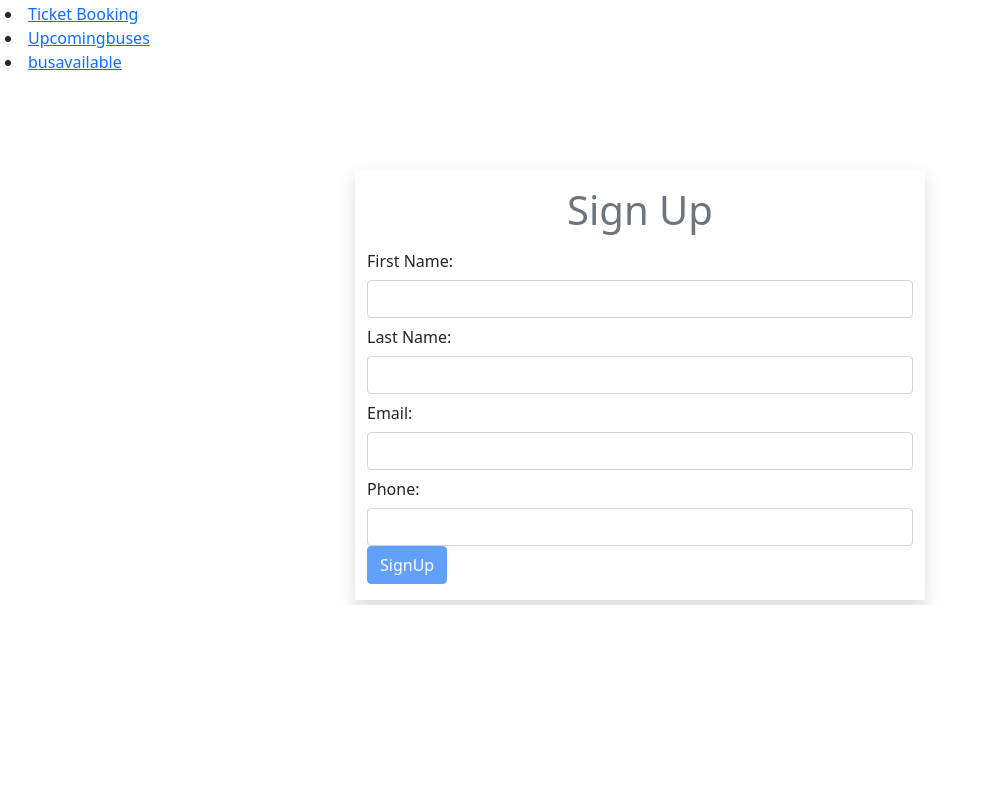
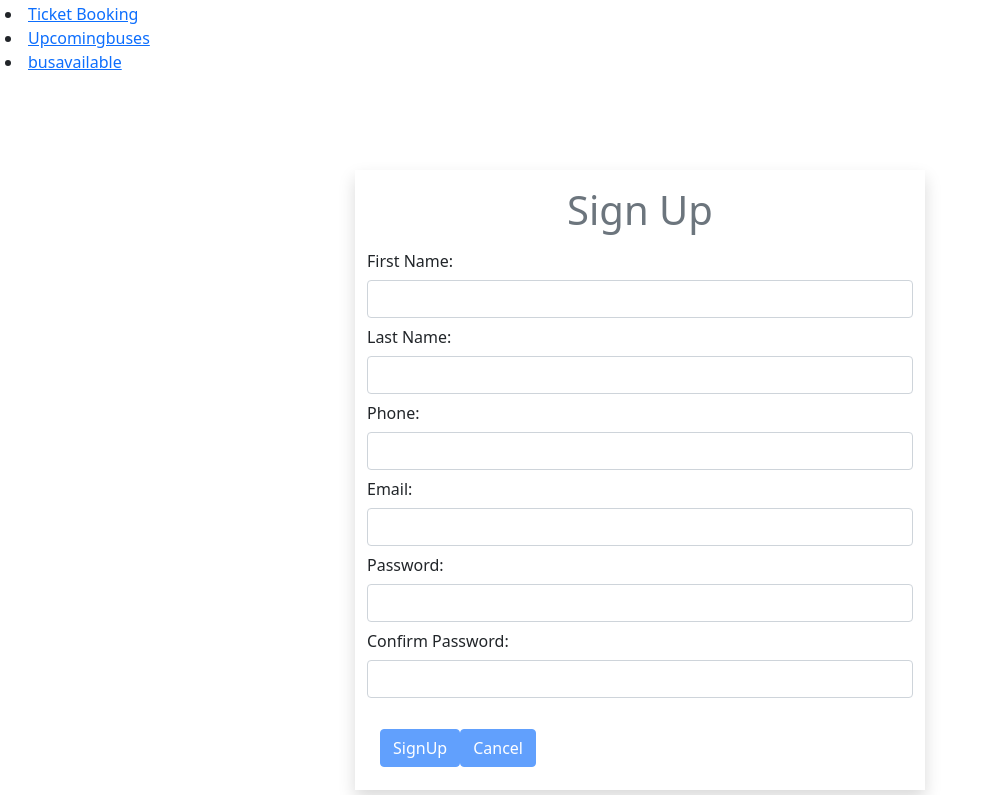
Before and after one commit to Sindhu123mk/Project, an Angular app: page /signup in a window 1280 px wide. Shown: the part 207-1002 px from the top of the page, without its empty margins (0-987 px from the left). Before the commit the page ends 812 px from the top, so only its background shows below. Built offline with nearby package versions, Linux system fonts and the light colour scheme.

Commit message:
Modifications in Login And Signup

```diff
--- a/src/app/app.component.ts
+++ b/src/app/app.component.ts
@@ -1,4 +1,5 @@
 import { Component } from '@angular/core';
+import { Router } from '@angular/router';
 
 
 @Component({
--- a/src/app/login/login.component.html
+++ b/src/app/login/login.component.html
@@ -10,13 +10,14 @@
                 <small *ngIf="email.invalid && email.touched" class="text-danger"> Valid Email is Required</small>
               </div>
               <div class="form-group">
-                <label class="col-form-label">password</label>
+                <label class="col-form-label">password:</label>
                 <input formControlName="password" type="text" class="form-control" >
                 <small *ngIf="password.invalid && password.touched" class="text-danger"> password is Required</small>
               </div>
-
+              <br>
               <div class=btn>
-              <button  type="button" class= "btn btn-primary">Submit</button>
+                <button (click)="clicksub()" [disabled]="exform.invalid" type="button" class="btn btn-primary">Login</button>
+                <button (click)="clicksub()" [disabled]="exform.invalid" type="button" class="btn btn-primary">   Cancel</button>
               </div>
             </form>
       </div>
--- a/src/app/signup/signup.component.html
+++ b/src/app/signup/signup.component.html
@@ -13,18 +13,37 @@
                 <input formControlName="lastname" type="text" class="form-control">
                 <small *ngIf="lastname.invalid && lastname.touched" class="text-danger">LastName is Required</small>
               </div>
-              <div class="form-group">
-                <label class="col-form-label">Email:</label>
-                <input formControlName="email" type="text" class="form-control" >
-                <small *ngIf="email.invalid && email.touched" class="text-danger">Email is Required</small>
-              </div>
+
               <div class="form-group">
                 <label class="col-form-label">Phone:</label>
                 <input formControlName="phone" type="text" class="form-control" >
                 <small *ngIf="phone.invalid && phone.touched" class="text-danger">Phone no is Required(minimum length 10,numbers are only allowed)</small>
               </div>
 
-              <button (click)="clicksub()" [disabled]="exform.invalid" type="button" class="btn btn-primary">SignUp</button>
+              <div class="form-group">
+                <label class="col-form-label">Email:</label>
+                <input formControlName="email" type="text" class="form-control" >
+                <small *ngIf="email.invalid && email.touched" class="text-danger">Email is Required</small>
+              </div>
+
+              <div class="form-group">
+                <label class="col-form-label">Password:</label>
+                <input formControlName="password" type="text" class="form-control" >
+                <small *ngIf="password.invalid && password.touched" class="text-danger"> password is Required</small>
+              </div>
+
+
+              <div class="form-group">
+                <label class="col-form-label">Confirm Password:</label>
+                <input formControlName="cp" type="text" class="form-control" >
+                <small *ngIf="cp.invalid && cp.touched" class="text-danger"> password is Required</small>
+              </div>
+
+              <br>
+              <div class=btn>
+                <button (click)="clicksub()" [disabled]="exform.invalid" type="button" class="btn btn-primary">SignUp</button>
+                <button (click)="clicksub()" [disabled]="exform.invalid" type="button" class="btn btn-primary">   Cancel</button>
+              </div>
             </form>
       </div>
   </div>
--- a/src/app/signup/signup.component.ts
+++ b/src/app/signup/signup.component.ts
@@ -14,6 +14,8 @@ export class SignupComponent implements OnInit {
       'firstname' : new FormControl(null, Validators.required),
       'lastname' : new FormControl(null, Validators.required),
       'email' : new FormControl(null, [Validators.required, Validators.email]),
+      'password':new FormControl(null,[Validators.required]),
+      'cp':new FormControl(null,[Validators.required]),
       'phone' : new FormControl(
         null,
         [
@@ -37,6 +39,15 @@ export class SignupComponent implements OnInit {
     get email() {
       return this.exform.get('email');
     }
+
+    get password() {
+      return this.exform.get('password');
+    }
+
+    get cp() {
+      return this.exform.get('cp');
+    }
+
     get phone() {
       return this.exform.get('phone');
     }
```
